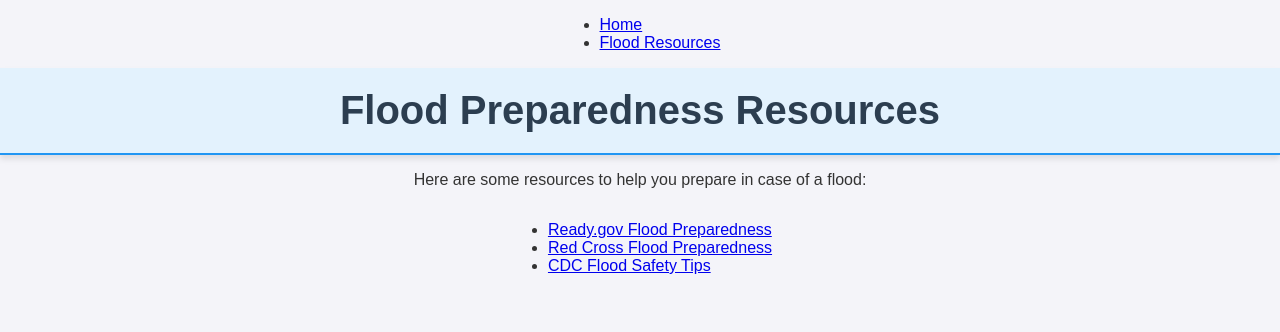
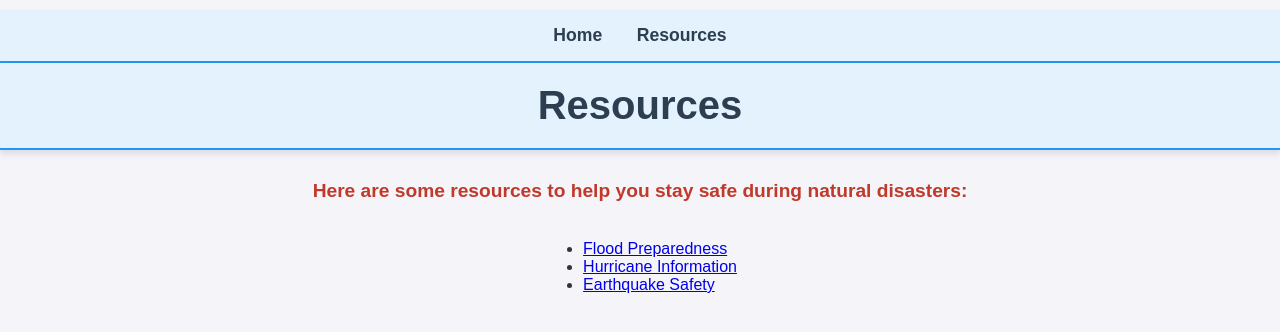
Before and after one commit to siamanna/disasterdetect, a Flask app: template templates/resources.html in a window 1280 px wide. Shown: the top 332 px of the page. Run offline with Flask 2, Linux system fonts and the light colour scheme; the template is opened without the code that fills it, so the values that code supplies are empty.

Commit message:
more frontend modifications: text aligning, navigation bar

```diff
--- a/app.py
+++ b/app.py
@@ -62,5 +62,9 @@ def get_weather_data(api_key, location):
         print(f"Error fetching weather data: {response.status_code} - {response.text}")
         return None
 
+@app.route('/resources')
+def resources():
+    return render_template('resources.html')
+
 if __name__ == "__main__":
     app.run(debug=True)
--- a/static/style.css
+++ b/static/style.css
@@ -1,4 +1,3 @@
-/* Overall styling */
 body {
     font-family: Arial, sans-serif;
     background-color: #f4f4f9;
@@ -12,7 +11,6 @@ body {
     min-height: 100vh;
 }
 
-/* Header styling */
 h1 {
     text-align: center;
     color: #2c3e50;
@@ -82,3 +80,49 @@ button:hover {
     margin-top: 10px;
     display: none; /* Initially hidden */
 }
+
+nav {
+    background-color: #e3f2fd;
+    width: 100%;
+    padding: 15px 0;
+    border-bottom: 2px solid #2196f3;
+    box-shadow: 0px 4px 6px rgba(0, 0, 0, 0.1);
+    margin-top: 10px;
+    text-align: center;
+}
+
+nav a {
+    color: #2c3e50;
+    margin: 0 15px;
+    text-decoration: none;
+    font-weight: bold;
+    font-size: 1.1em;
+}
+
+nav a:hover {
+    color: #bbdefb;
+}
+
+p {
+    font-size: 1.1em;
+    color: #333;
+    line-height: 1.5;
+    margin-bottom: 10px;
+    padding: 8px 0;
+    text-align: center;
+}
+
+/* Information emphasis for flood risk */
+p:last-of-type {
+    font-weight: bold;
+    font-size: 1.2em;
+    color: #c0392b;
+    text-align: center;
+}
+
+/* Error message styling */
+p.error {
+    color: #e74c3c;
+    font-style: italic;
+    font-weight: bold;
+}
--- a/templates/resources.html
+++ b/templates/resources.html
@@ -2,25 +2,22 @@
 <html lang="en">
 <head>
     <meta charset="UTF-8">
-    <meta name="viewport" content="width=device-width, initial-scale=1.0">
-    <title>Flood Preparedness Resources</title>
+    <title>Resources</title>
     <link rel="stylesheet" type="text/css" href="{{ url_for('static', filename='style.css') }}">
 </head>
 <body>
-    <!-- Navbar -->
     <nav>
-        <ul>
-            <li><a href="/">Home</a></li>
-            <li><a href="/resources">Flood Resources</a></li>
-        </ul>
+        <a href="/">Home</a>
+        <a href="/resources">Resources</a>
     </nav>
 
-    <h1>Flood Preparedness Resources</h1>
-    <p>Here are some resources to help you prepare in case of a flood:</p>
+    <h1>Resources</h1>
+    <p>Here are some resources to help you stay safe during natural disasters:</p>
     <ul>
-        <li><a href="https://www.ready.gov/floods" target="_blank">Ready.gov Flood Preparedness</a></li>
-        <li><a href="https://www.redcross.org/get-help/how-to-prepare-for-emergencies/types-of-emergencies/flood.html" target="_blank">Red Cross Flood Preparedness</a></li>
-        <li><a href="https://www.cdc.gov/nceh/features/flood-safety/index.html" target="_blank">CDC Flood Safety Tips</a></li>
+        <li><a href="https://www.ready.gov/floods" target="_blank">Flood Preparedness</a></li>
+        <li><a href="https://www.nhc.noaa.gov/" target="_blank">Hurricane Information</a></li>
+        <li><a href="https://www.earthquakecountry.org/" target="_blank">Earthquake Safety</a></li>
+        <!-- Add more resources as needed -->
     </ul>
 </body>
 </html>
```
Also changed, not shown: templates/index.html (+8 -2 lines).
